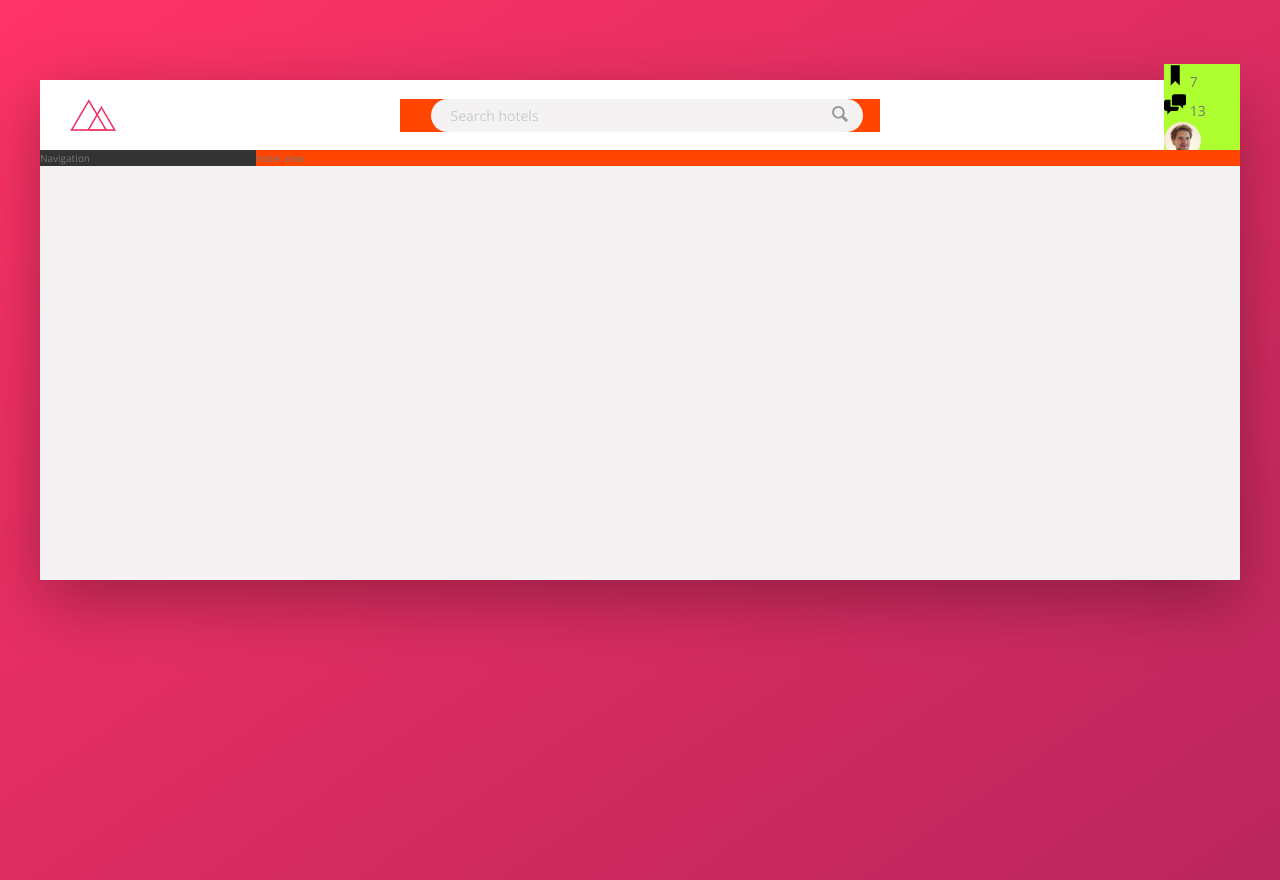
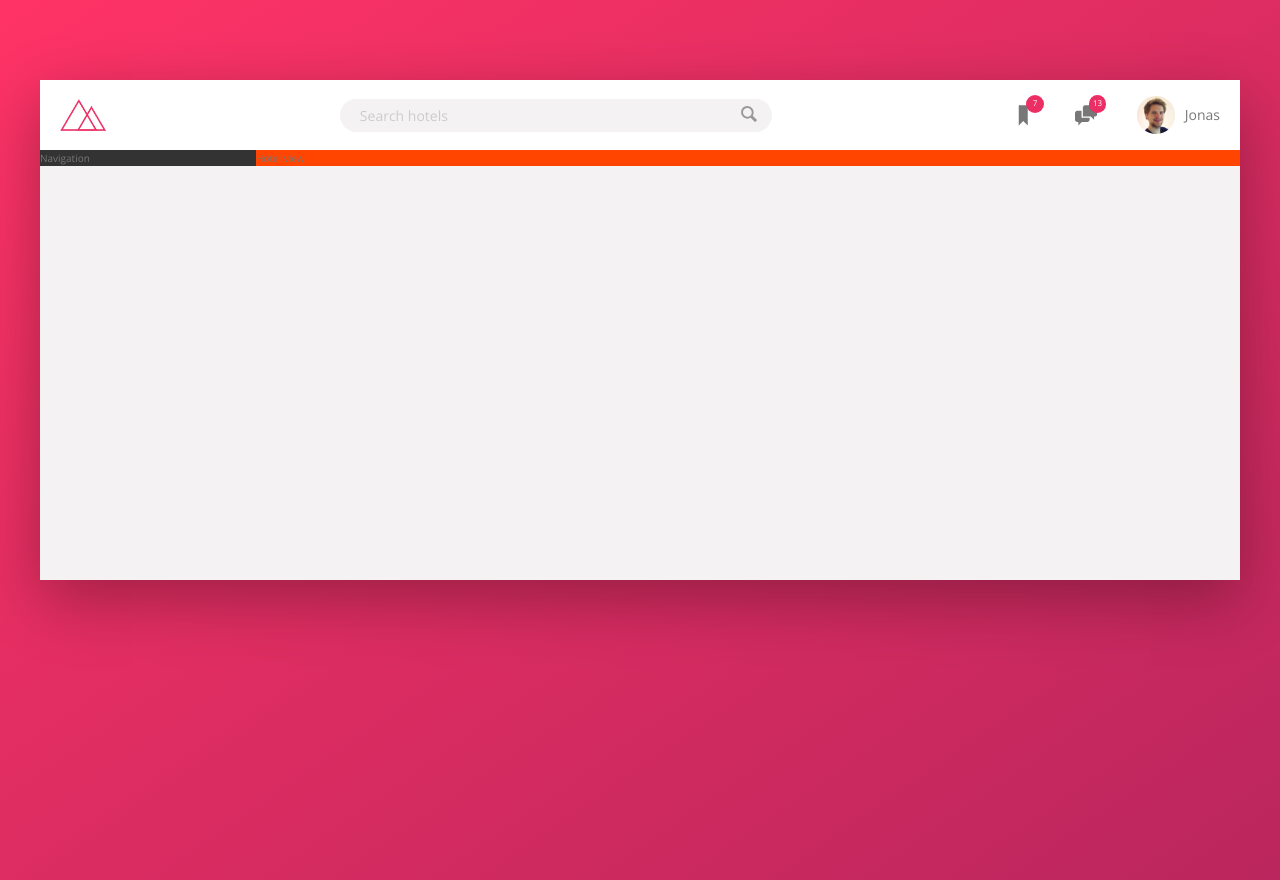
Before and after one commit to BennyKayer/advanced-css-sass-trillo, a website: page index.html in a window 1280 px wide. Drawn offline with nearby package versions, Linux system fonts and the light colour scheme; files that its build step writes are made by us from their sources.

Commit message:
Building the Header - Part 3

```diff
--- a/sass/_components.scss
+++ b/sass/_components.scss
@@ -2,13 +2,12 @@
 /// LOGO
 .logo {
     height: 3.25rem;
-    margin-left: 3rem;
+    margin-left: 2rem;
 }
 
 /////////////////////////////////////////
 /// SEARCH
 .search {
-    background-color: orangered;
     flex: 0 0 40%;
     display: flex;
     align-items: center;
@@ -66,27 +65,51 @@
 /////////////////////////////////////////
 /// USER NAVIGATION
 .user-nav {
-    background-color: greenyellow;
+    display: flex;
+    align-items: center;
+    align-self: stretch;
+
+    & > * {
+        padding: 0 2rem;
+        cursor: pointer;
+        height: 100%;
+        display: flex;
+        align-items: center;
+    }
+
+    & > *:hover {
+        background-color: var(--color-grey-light-2);
+    }
+
     &__icon-box {
+        position: relative;
 
     }
     &__icon {
         height: 2.25rem;
         width: 2.25rem;
-
+        fill: var(--color-grey-dark-2);
     }
     &__notification {
+        font-size: .8rem;
+        height: 1.75rem;
+        width: 1.75rem;
+        border-radius: 10rem;
+        background-color: var(--color-primary);
+        color: #fff;
+        position: absolute;
+        top: 1.5rem;
+        right: 1.1rem;
 
+        display: flex;
+        justify-content: center;
+        align-items: center;
     }
-    &__user {
 
-    }
     &__user-photo {
         height: 3.75rem;
         border-radius: 50%;
-
-    }
-    &__user-name {
+        margin-right: 1rem;
 
     }
 }
```
